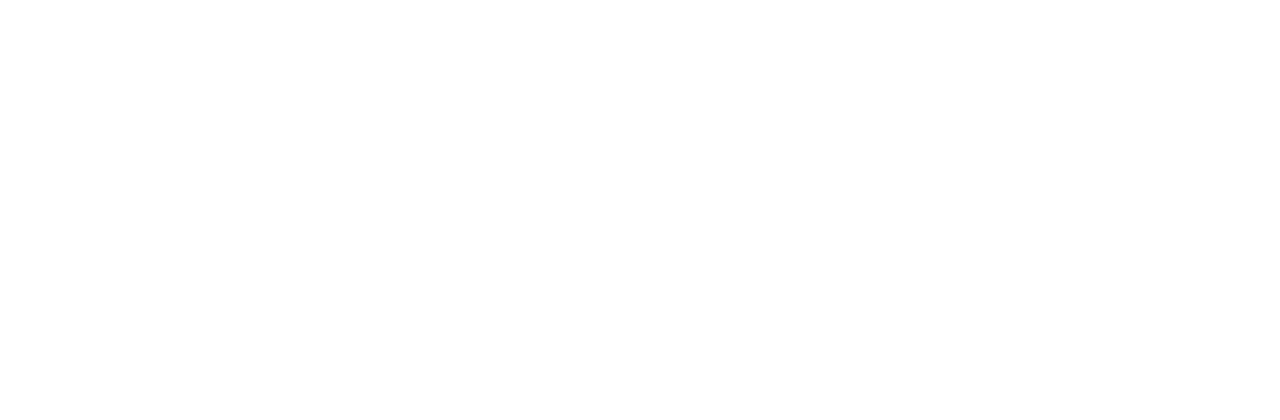
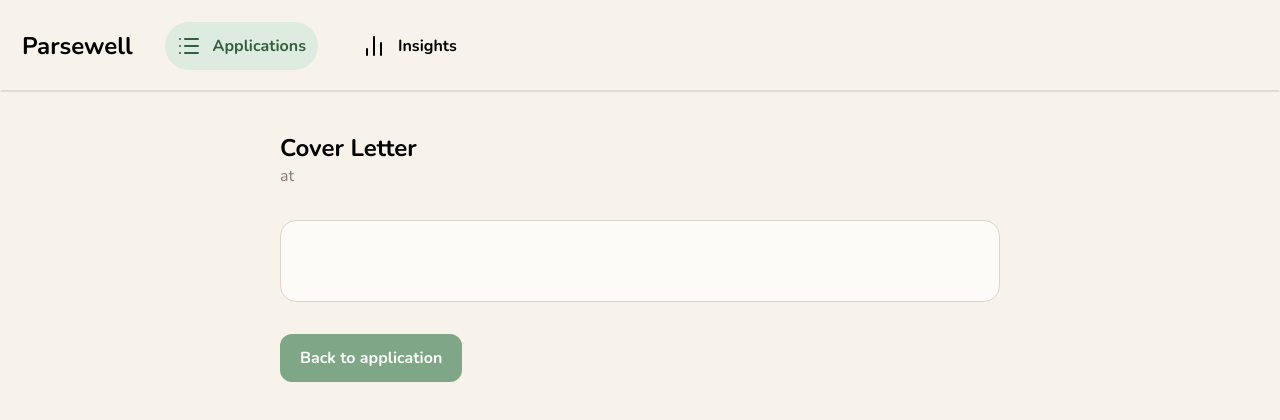
Before and after one commit to jordanfulawka/parsewell-web, a React (Vite) app: page /applications/1/cover-letter in a window 1280 px wide. Before the commit this address had no page. Shown: the top 420 px of the page. Built offline with nearby package versions, Linux system fonts and the light colour scheme.

Commit message:
feat: add UI and api functions to generate and fetch cover letters

```diff
--- a/index.html
+++ b/index.html
@@ -5,7 +5,7 @@
     <link rel="icon" type="image/svg+xml" href="/favicon.svg" />
     <link href="/src/index.css" rel="stylesheet" />
     <meta name="viewport" content="width=device-width, initial-scale=1.0" />
-    <title>parsewell-web</title>
+    <title>Parsewell</title>
   </head>
   <body>
     <div id="root"></div>
--- a/src/App.tsx
+++ b/src/App.tsx
@@ -7,6 +7,7 @@
 import AddApplication from './pages/AddApplication';
 import ApplicationReview from './pages/ApplicationReview';
 import ApplicationDetails from './pages/ApplicationDetails';
+import CoverLetter from './pages/CoverLetter';
 
 function App() {
   return (
@@ -23,6 +24,10 @@
             />
             <Route path='/applications/:id' element={<ApplicationDetails />} />
             <Route
+              path='/applications/:id/cover-letter'
+              element={<CoverLetter />}
+            />
+            <Route
               path='/applications/review/:id'
               element={<ApplicationReview />}
             />
--- a/src/lib/api.ts
+++ b/src/lib/api.ts
@@ -181,9 +181,40 @@
 }
 
 async function generateResumeEdits(token: string, applicationId: string) {
-  console.log('in the api function');
   const response = await fetch(
     `${import.meta.env.VITE_BASE_URL}/api/v1/applications/${applicationId}/generate-edits`,
+    {
+      headers: {
+        Authorization: `Bearer ${token}`,
+      },
+    },
+  );
+  if (!response.ok) {
+    const data = await response.json();
+    throw new Error(data.error);
+  }
+  return response.json();
+}
+
+async function generateCoverLetter(token: string, applicationId: string) {
+  const response = await fetch(
+    `${import.meta.env.VITE_BASE_URL}/api/v1/applications/${applicationId}/generate-cover-letter`,
+    {
+      headers: {
+        Authorization: `Bearer ${token}`,
+      },
+    },
+  );
+  if (!response.ok) {
+    const data = await response.json();
+    throw new Error(data.error);
+  }
+  return response.json();
+}
+
+async function getCoverLetter(token: string, applicationId: string) {
+  const response = await fetch(
+    `${import.meta.env.VITE_BASE_URL}/api/v1/applications/${applicationId}/cover-letter`,
     {
       headers: {
         Authorization: `Bearer ${token}`,
@@ -246,6 +277,8 @@
   getEditSuggestions,
   getApplications,
   createApplicationRequest,
+  generateCoverLetter,
+  getCoverLetter,
 };
 
 //final-materials/${userId}/${applicationId}/resume/${randomUUID()}${ext}
--- a/src/lib/types.ts
+++ b/src/lib/types.ts
@@ -40,6 +40,10 @@
   orderIndex: number;
 }
 
+interface CoverLetter {
+  content: string;
+}
+
 type ApplicationStatus =
   | 'APPLIED'
   | 'HEARD_BACK'
@@ -54,4 +58,5 @@
   Application,
   EditSuggestion,
   ApplicationStatus,
+  CoverLetter,
 };
--- a/src/pages/AppLayout.tsx
+++ b/src/pages/AppLayout.tsx
@@ -1,5 +1,7 @@
-import { NavLink, Outlet } from 'react-router';
+import { NavLink, Outlet, useNavigate } from 'react-router';
 import { List, ChartNoAxesColumn } from 'lucide-react';
+import { useEffect } from 'react';
+import { useAuth } from '../contexts/AuthContext';
 
 function AppLayout() {
   return (
--- a/src/pages/ApplicationDetails.tsx
+++ b/src/pages/ApplicationDetails.tsx
@@ -1,8 +1,10 @@
 import { useEffect, useState } from 'react';
 import { useAuth } from '../contexts/AuthContext';
-import { useParams } from 'react-router';
+import { useNavigate, useParams } from 'react-router';
 import {
+  generateCoverLetter,
   getApplicationById,
+  getCoverLetter,
   getEditSuggestions,
   updateApplication,
 } from '../lib/api';
@@ -22,12 +24,14 @@
 function ApplicationDetails() {
   const [application, setApplication] = useState<Application>();
   const [editSuggestions, setEditSuggestions] = useState<EditSuggestion[]>([]);
+  const [coverLetter, setCoverLetter] = useState('');
   const [showJobDescription, setShowJobDescription] = useState(false);
   const [loading, setLoading] = useState(true);
   const [error, setError] = useState('');
 
   const { token } = useAuth();
   const params = useParams();
+  const navigate = useNavigate();
 
   useEffect(() => {
     async function fetchApplication() {
@@ -55,8 +59,22 @@
         setLoading(false);
       }
     }
+
+    async function fetchCoverLetter() {
+      try {
+        if (!token) return;
+        if (typeof params.id !== 'string') return;
+        const coverLetter = await getCoverLetter(token, params.id);
+        console.log(coverLetter);
+        setCoverLetter(coverLetter);
+      } catch (err) {
+        console.log(err);
+      }
+    }
+
     fetchApplication();
     fetchEditSuggestions();
+    fetchCoverLetter();
   }, [token, params.id]);
 
   async function updateStatus() {
@@ -64,6 +82,18 @@
       if (!token) return;
       if (!application) return;
       await updateApplication(token, application);
+    } catch (err) {
+      console.log(err);
+    }
+  }
+
+  async function handleCoverLetterGeneration() {
+    try {
+      if (!token) return;
+      if (typeof params.id !== 'string') return;
+      const coverLetter = await generateCoverLetter(token, params.id);
+      console.log(coverLetter);
+      navigate(`/applications/${params.id}/cover-letter`);
     } catch (err) {
       console.log(err);
     }
@@ -162,6 +192,25 @@
             ))}
           </div>
         </div>
+        <div>
+          {coverLetter ? (
+            <button
+              className='text-[#8A5A3E] px-6 py-3 rounded-xl font-bold border border-[#DDB8A0]'
+              onClick={() =>
+                navigate(`/applications/${params.id}/cover-letter`)
+              }
+            >
+              Show cover letter
+            </button>
+          ) : (
+            <button
+              className='bg-[#BC7F53] text-[#FDFAF7] px-6 py-3 rounded-xl font-bold'
+              onClick={handleCoverLetterGeneration}
+            >
+              Generate cover letter
+            </button>
+          )}
+        </div>
       </div>
     </div>
   );
--- /dev/null
+++ b/src/pages/CoverLetter.tsx
@@ -0,0 +1,68 @@
+import { useEffect, useState } from 'react';
+import { useAuth } from '../contexts/AuthContext';
+import { useNavigate, useParams } from 'react-router';
+import { getApplicationById, getCoverLetter } from '../lib/api';
+import type { Application, CoverLetter } from '../lib/types';
+
+function CoverLetter() {
+  const [coverLetter, setCoverLetter] = useState<CoverLetter | null>(null);
+  const [application, setApplication] = useState<Application | null>(null);
+
+  const { token } = useAuth();
+  const params = useParams();
+  const navigate = useNavigate();
+
+  useEffect(() => {
+    async function fetchApplication() {
+      try {
+        if (!token) return;
+        if (typeof params.id !== 'string') return;
+        const application = await getApplicationById(token, params.id);
+        setApplication(application);
+      } catch (err) {
+        console.log(err);
+      }
+    }
+
+    async function fetchCoverLetter() {
+      try {
+        if (!token) return;
+        if (typeof params.id !== 'string') return;
+        const coverLetter = await getCoverLetter(token, params.id);
+        console.log(coverLetter);
+        setCoverLetter(coverLetter);
+      } catch (err) {
+        console.log(err);
+      }
+    }
+
+    fetchApplication();
+    fetchCoverLetter();
+  }, [token, params.id]);
+
+  return (
+    <div className='flex justify-center bg-cream-primary'>
+      <div className=' p-10 flex flex-col gap-8 w-200'>
+        <div className='flex flex-col'>
+          <span className='text-2xl font-bold'>Cover Letter</span>
+          <span className='text-secondary-text'>
+            {application?.roleTitle} at {application?.companyName}
+          </span>
+        </div>
+        <div className='bg-[#FDFBF8] p-10 border border-input-border rounded-2xl'>
+          {coverLetter?.content}
+        </div>
+        <div>
+          <button
+            className='bg-[#7FA687] hover:bg-[#6D9476] text-[#FCFDFB] font-bold px-5 py-3 rounded-xl'
+            onClick={() => navigate(`/applications/${params.id}`)}
+          >
+            Back to application
+          </button>
+        </div>
+      </div>
+    </div>
+  );
+}
+
+export default CoverLetter;
```
